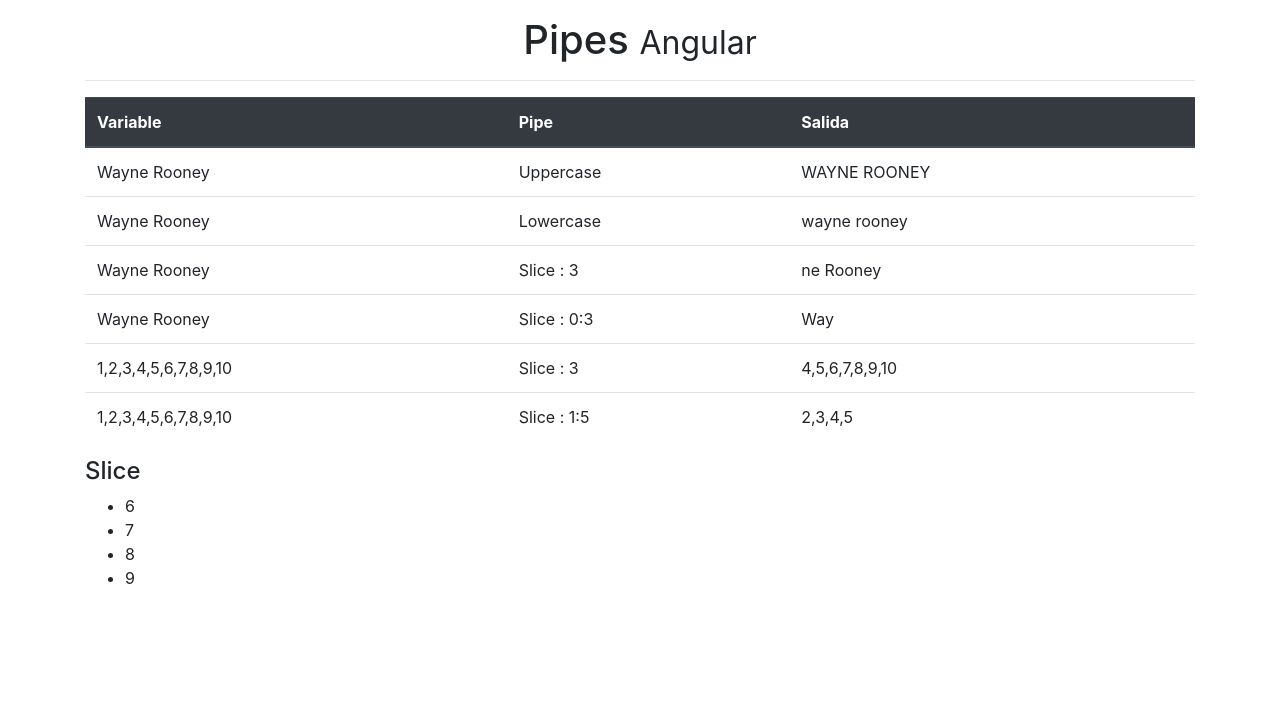
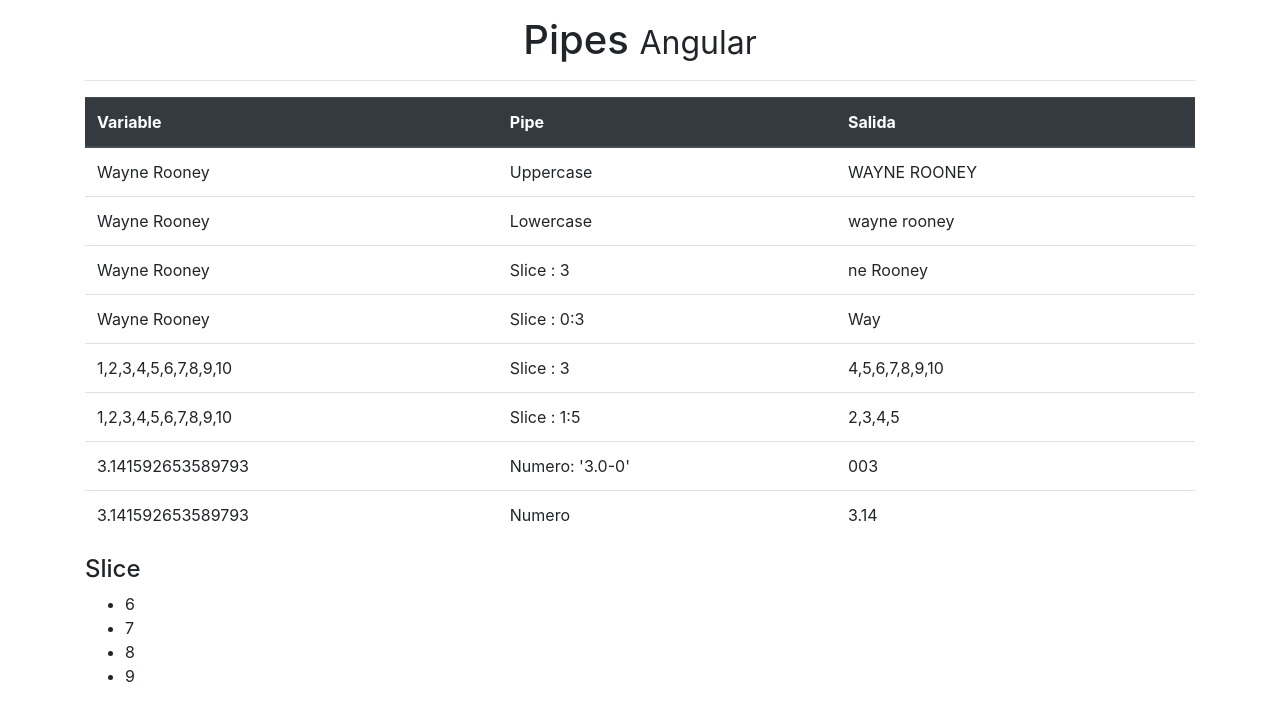
Before and after one commit to ferjavi40/Pipes-Angular, an Angular app: page / in a window 1280 px wide. Shown: the top 720 px of the page. Built offline with nearby package versions, Linux system fonts and the light colour scheme.

Commit message:
pipe decimal

```diff
--- a/src/app/app.component.html
+++ b/src/app/app.component.html
@@ -48,6 +48,20 @@
           <td>{{arreglo | slice:1:5 }}</td>
         </tr>
 
+        <!-- El pipe decimal se maneja con la propiedad number, asi lo maneja Angular -->
+
+        <tr>
+          <td>{{PI}}</td>
+          <td>Numero: '3.0-0'</td>
+          <td>{{PI | number:'3.0-0'  }}</td>
+        </tr>
+
+        <tr>
+          <td>{{PI}}</td>
+          <td>Numero</td>
+          <td>{{PI | number:'.0-2'  }}</td>
+        </tr>
+
       </tbody>
 
     </table>
--- a/src/app/app.component.ts
+++ b/src/app/app.component.ts
@@ -11,4 +11,6 @@ export class AppComponent {
 
   arreglo = [1,2,3,4,5,6,7,8,9,10];
 
+  PI: number = Math.PI;
+
 }
```
